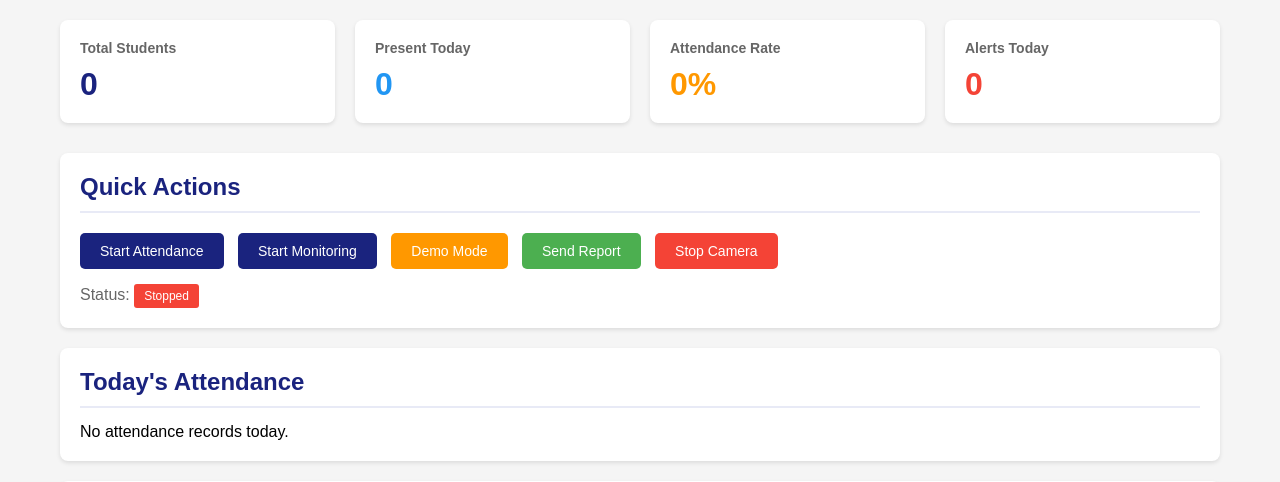
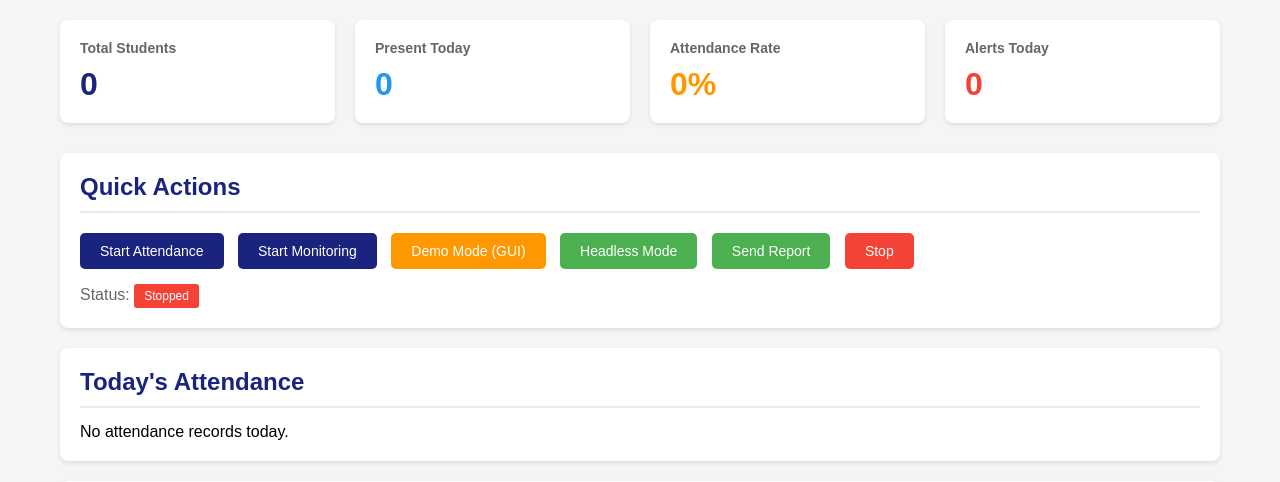
Before and after one commit to thirumalain186-collab/FaceID-Attendence-and-Alart-, a Flask app: page / in a window 1280 px wide. Shown: the part 86-568 px from the top of the page. Run offline with Flask 3, Linux system fonts and the light colour scheme; data that the repository does not hold is empty.

Commit message:
feat: add headless mode for server environments without display

```diff
--- a/app.py
+++ b/app.py
@@ -102,9 +102,21 @@ def start_camera():
 
     mode = request.json.get("mode", "attendance") if request.method == "POST" else "attendance"
     demo_mode = request.json.get("demo", False)
-    engine.start_camera(mode=mode, demo_mode=demo_mode)
+    headless = request.json.get("headless", False)
 
-    return jsonify({"status": "started", "mode": mode, "demo": engine.demo_mode if hasattr(engine, 'demo_mode') else False})
+    if headless:
+        engine.start_camera(mode=mode, demo_mode="headless")
+    else:
+        engine.start_camera(mode=mode, demo_mode=demo_mode)
+
+    demo_status = engine.demo_mode if hasattr(engine, 'demo_mode') else False
+
+    return jsonify({
+        "status": "started",
+        "mode": mode,
+        "demo": demo_status if demo_status else False,
+        "headless": demo_status == "headless"
+    })
 
 
 @app.route("/api/v1/camera/stop", methods=["POST"])
--- a/templates/dashboard.html
+++ b/templates/dashboard.html
@@ -67,11 +67,12 @@
         <div class="card">
             <h2>Quick Actions</h2>
             <div class="actions">
-                <button class="btn btn-primary" onclick="startCamera('attendance', false)">Start Attendance</button>
-                <button class="btn btn-primary" onclick="startCamera('monitoring', false)">Start Monitoring</button>
-                <button class="btn btn-warning" onclick="startCamera('attendance', true)">Demo Mode</button>
+                <button class="btn btn-primary" onclick="startCamera('attendance', false, false)">Start Attendance</button>
+                <button class="btn btn-primary" onclick="startCamera('monitoring', false, false)">Start Monitoring</button>
+                <button class="btn btn-warning" onclick="startCamera('attendance', true, false)">Demo Mode (GUI)</button>
+                <button class="btn btn-success" onclick="startCamera('attendance', false, true)">Headless Mode</button>
                 <button class="btn btn-success" onclick="sendReport()">Send Report</button>
-                <button class="btn btn-danger" onclick="stopCamera()">Stop Camera</button>
+                <button class="btn btn-danger" onclick="stopCamera()">Stop</button>
             </div>
             <p style="margin-top: 15px; color: #666;">
                 Status: <span id="camera-status" class="status stopped">Stopped</span>
@@ -131,20 +132,21 @@
             } catch (e) { container.innerHTML = '<p>Error loading data.</p>'; }
         }
 
-        async function startCamera(mode, demo) {
+        async function startCamera(mode, demo, headless) {
             try {
                 const res = await fetch('/api/v1/camera/start', {
                     method: 'POST',
                     headers: {'Content-Type': 'application/json'},
-                    body: JSON.stringify({mode, demo})
+                    body: JSON.stringify({mode, demo, headless})
                 });
                 const data = await res.json();
                 document.getElementById('camera-status').textContent = data.mode.toUpperCase() + ' - ' + data.status;
                 document.getElementById('camera-status').className = 'status running';
-                if (data.demo) {
-                    document.getElementById('demo-indicator').innerHTML = ' <span class="demo-badge">DEMO MODE</span>';
-                }
-                alert('Camera started in ' + data.mode + ' mode' + (data.demo ? ' (DEMO)' : ''));
+                let indicator = '';
+                if (data.headless) indicator = ' <span class="demo-badge" style="background:#9c27b0">HEADLESS</span>';
+                else if (data.demo) indicator = ' <span class="demo-badge">DEMO</span>';
+                document.getElementById('demo-indicator').innerHTML = indicator;
+                alert('Started: ' + data.mode + (data.headless ? ' (HEADLESS - no display)' : data.demo ? ' (DEMO)' : ''));
             } catch (e) { alert('Error starting camera'); }
         }
 
```
Also changed, not shown: attendance_engine.py (+45 -28 lines).
